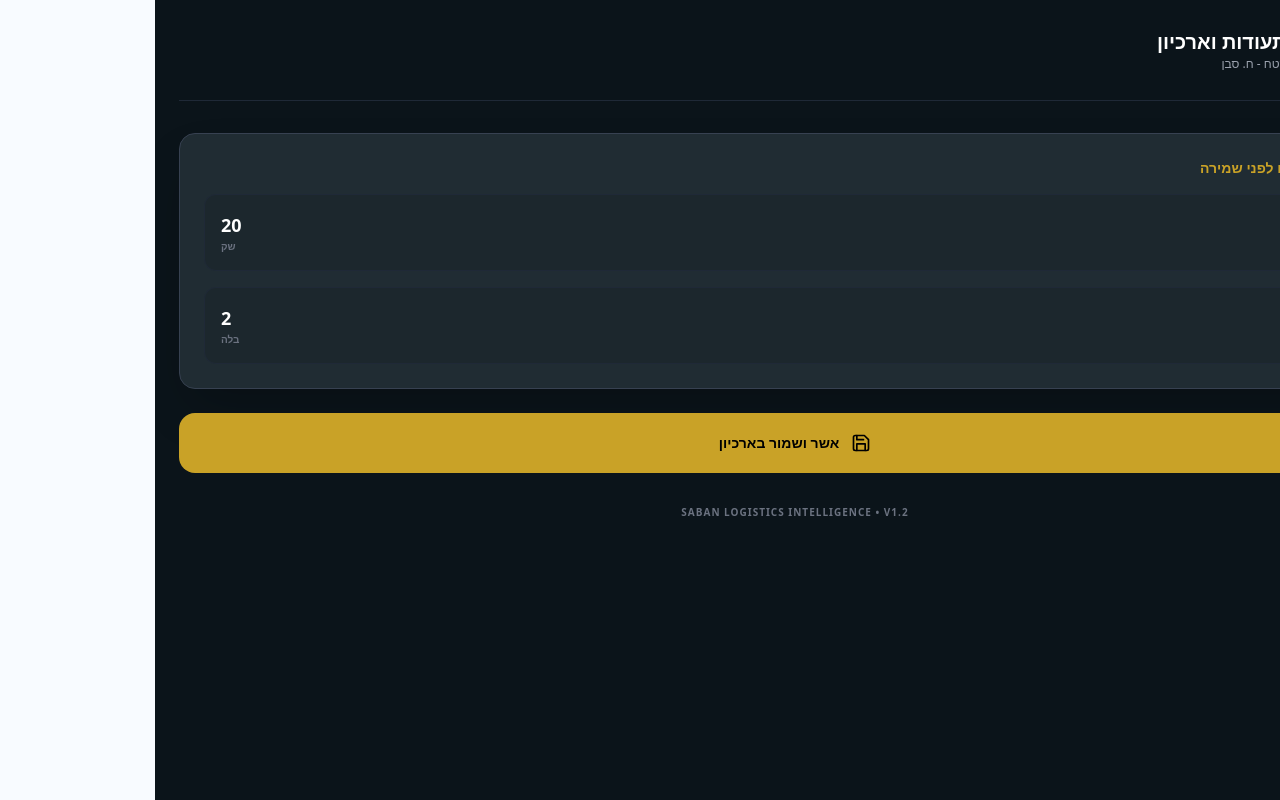
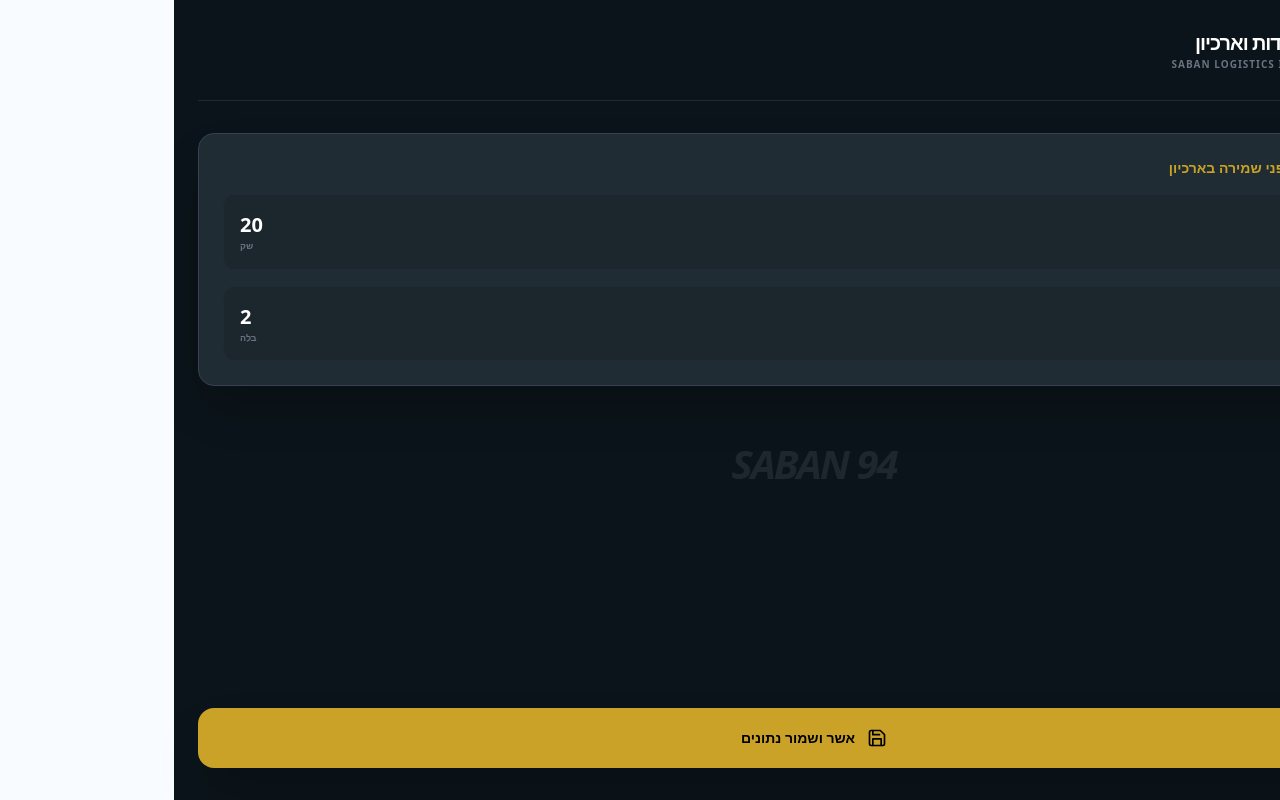
Before and after one commit to saban942025-cyber/ituran-94, a Next.js app: page /analyzer in a window 1280 px wide. Built offline with nearby package versions, Linux system fonts and the light colour scheme.

Commit message:
Refactor Firestore integration and UI elements

```diff
--- a/app/analyzer/page.tsx
+++ b/app/analyzer/page.tsx
@@ -1,7 +1,7 @@
 'use client';
 
 import React, { useState } from 'react';
-import { db } from '@/lib/firebase'; // וודא שהקובץ הזה מייצא את ה-Firestore instance
+import { db } from '@/lib/firebase';
 import { collection, addDoc, serverTimestamp } from 'firebase/firestore';
 import {
   FileText,
@@ -14,7 +14,7 @@
   Hash
 } from 'lucide-react';
 
-// נתוני דוגמה לניתוח (במציאות זה מגיע מהסריקה)
+// נתוני דוגמה לניתוח (במציאות זה יגיע מהסריקה של חכמת)
 const stagedData = [
   { id: 1, customer: "שחר שאול", product: "טיח 710", qty: 20, unit: "שק" },
   { id: 2, customer: "שחר שאול", product: "חול מילוי", qty: 2, unit: "בלה" }
@@ -27,11 +27,11 @@
   const handleSaveToHistory = async () => {
     setIsProcessing(true);
     try {
-      // יצירת התייחסות לאוסף ב-Firestore - התיקון שפתר את השגיאה
+      // יצירת התייחסות לאוסף ב-Firestore (זה התיקון שמונע את שגיאת ה-Type)
       const historyCollection = collection(db, 'delivery_history');
 
       for (const item of stagedData) {
-        // הוספת מסמך ל-Firestore (תואם ל-Type ש-Vercel מצפה לו)
+        // הוספת מסמך ל-Firestore
         await addDoc(historyCollection, {
           customerName: item.customer,
           productName: item.product,
@@ -45,10 +45,10 @@
 
       setIsSuccess(true);
       setTimeout(() => setIsSuccess(false), 3000);
-      console.log("נתונים נשמרו בהצלחה בארכיון הדיגיטלי");
+      console.log("נתונים נשמרו בהצלחה ב-Firestore");
     } catch (error) {
       console.error("Error saving to Firestore:", error);
-      alert("שגיאה בשמירת הנתונים. וודא ש-Firestore מוגדר כהלכה.");
+      alert("שגיאה בשמירה. וודא שקובץ ה-Firebase מוגדר כ-Firestore.");
     } finally {
       setIsProcessing(false);
     }
@@ -58,35 +58,36 @@
     <div className="min-h-screen bg-[#0b141a] text-white p-6" dir="rtl">
       {/* Header */}
       <div className="flex items-center gap-4 mb-8 border-b border-gray-800 pb-6">
-        <div className="p-3 bg-[#C9A227] rounded-xl text-black">
+        <div className="p-3 bg-[#C9A227] rounded-xl text-black shadow-[0_0_15px_rgba(201,162,39,0.3)]">
           <FileText size={28} />
         </div>
         <div>
-          <h1 className="text-xl font-black">מנתח תעודות וארכיון</h1>
-          <p className="text-xs text-gray-400">ניהול נתוני שטח - ח. סבן</p>
+          <h1 className="text-xl font-black tracking-tighter">מנתח תעודות וארכיון</h1>
+          <p className="text-[10px] text-gray-500 uppercase font-bold tracking-widest">Saban Logistics Intelligence</p>
         </div>
       </div>
 
       {/* Review Section */}
-      <div className="bg-[#202c33] rounded-2xl p-6 border border-gray-700 shadow-2xl mb-6">
+      <div className="bg-[#202c33] rounded-2xl p-6 border border-gray-700 shadow-2xl mb-6 relative overflow-hidden">
+        <div className="absolute top-0 right-0 w-1 h-full bg-[#C9A227]"></div>
         <h2 className="text-[#C9A227] font-bold text-sm mb-4 flex items-center gap-2">
-          <AlertTriangle size={16} /> סקירת נתונים לפני שמירה
+          <AlertTriangle size={16} /> סקירת נתונים לפני שמירה בארכיון
         </h2>
 
         <div className="space-y-4">
           {stagedData.map((item) => (
-            <div key={item.id} className="bg-[#1c272d] p-4 rounded-xl border border-gray-800 flex justify-between items-center">
+            <div key={item.id} className="bg-[#1c272d] p-4 rounded-xl border border-gray-800 flex justify-between items-center hover:border-gray-600 transition-colors">
               <div className="space-y-1">
-                <div className="flex items-center gap-2 text-xs font-bold">
-                  <User size={12} className="text-gray-500" /> {item.customer}
+                <div className="flex items-center gap-2 text-[10px] font-black text-gray-500 uppercase">
+                  <User size={12} /> {item.customer}
                 </div>
-                <div className="flex items-center gap-2 text-sm text-white">
+                <div className="flex items-center gap-2 text-sm text-white font-bold">
                   <Package size={14} className="text-[#C9A227]" /> {item.product}
                 </div>
               </div>
               <div className="text-left">
-                <div className="text-lg font-black">{item.qty}</div>
-                <div className="text-[10px] text-gray-500 uppercase font-bold">{item.unit}</div>
+                <div className="text-xl font-black text-white">{item.qty}</div>
+                <div className="text-[9px] text-gray-500 uppercase font-black">{item.unit}</div>
               </div>
             </div>
           ))}
@@ -94,12 +95,13 @@
       </div>
 
       {/* Action Button */}
+      <div className="fixed bottom-8 left-6 right-6">
         <button
           onClick={handleSaveToHistory}
           disabled={isProcessing || isSuccess}
-        className={`w-full py-5 rounded-2xl font-black uppercase text-sm flex items-center justify-center gap-3 transition-all ${
+          className={`w-full py-5 rounded-2xl font-black uppercase text-sm flex items-center justify-center gap-3 transition-all shadow-2xl ${
             isSuccess
-            ? 'bg-green-600 text-white shadow-[0_0_20px_rgba(22,163,74,0.4)]'
+              ? 'bg-green-600 text-white'
               : 'bg-[#C9A227] text-black hover:bg-[#e0b52d] active:scale-95'
           }`}
         >
@@ -110,13 +112,14 @@
           ) : (
             <Save size={20} />
           )}
-        {isProcessing ? "שומר נתונים..." : isSuccess ? "נשמר בהצלחה!" : "אשר ושמור בארכיון"}
+          {isProcessing ? "מעבד ושומר..." : isSuccess ? "נשמר בארכיון!" : "אשר ושמור נתונים"}
         </button>
+      </div>
 
-      {/* Footer Info */}
-      <p className="text-center text-[10px] text-gray-500 mt-8 uppercase tracking-widest font-bold">
-        Saban Logistics Intelligence • v1.2
-      </p>
+      {/* Footer Branding */}
+      <div className="mt-12 opacity-20 flex justify-center">
+        <div className="text-[40px] font-black italic tracking-tighter text-gray-500">SABAN 94</div>
+      </div>
     </div>
   );
 }
```
Lines whose indentation alone changed are shown as unchanged.
